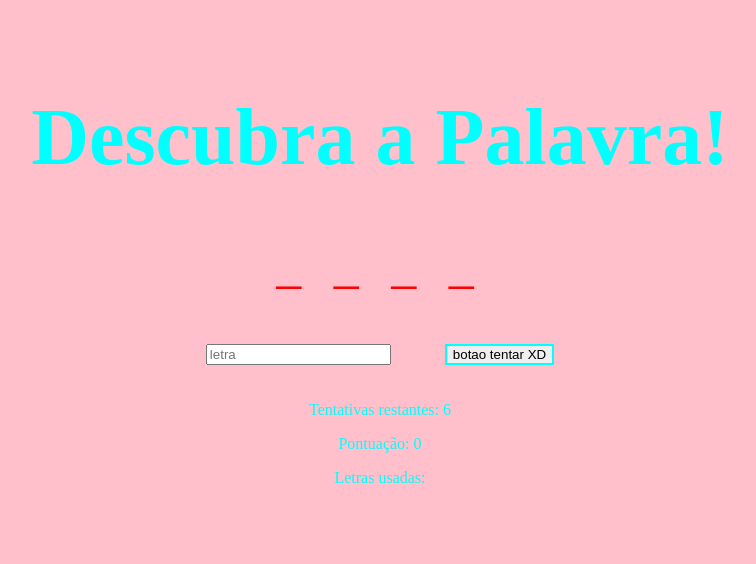
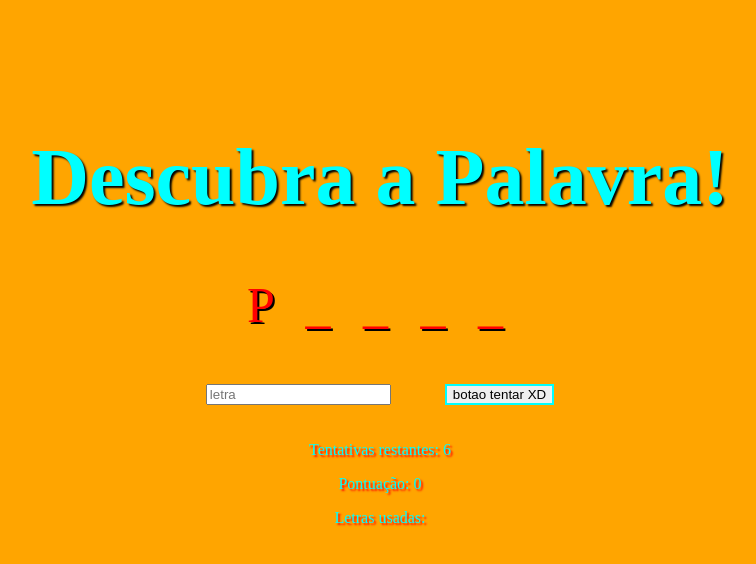
Before and after one commit to kauancamilosenai/ProjetoSA, a plain HTML site: page index.html in a window 1280 px wide. Shown: the whole page, without its empty margins (260-1016 px from the left). Drawn offline with Linux system fonts and the light colour scheme.

Commit message:
Atualizou!

```diff
--- a/CSS/style.css
+++ b/CSS/style.css
@@ -1,17 +1,19 @@
 body{
-    background-color: pink;
+    background-color: orange;
     justify-content: center;
     text-align: center;
     align-items: center;
-    padding: 30px;
+    padding: 70px;
     color: aqua;
 }
 
 h1{
+    text-shadow: 2px 2px 2px black;
     font-size: 80px;
 }
 
 .palavraSecretaCss{
+    text-shadow: 2px 2px 0 black;
     color: red;
     font-size: 50px;
     letter-spacing: 10px;
@@ -32,5 +34,6 @@ h1{
 }
 
 .informacoes{
+    text-shadow: 2px 2px 2px red;
     padding: 20px;
 }
--- a/index.html
+++ b/index.html
@@ -10,9 +10,9 @@
 <body>
     <h1 class="titulo">Descubra a Palavra!</h1>
     <main>
-        <!-- terá 1 span para cada letra -->
+        <!-- terá 1 span para cada letra com seu proprio id -->
         <section class="sectionPalavraSecreta">
-            <p id="palavraSecreta" class="palavraSecretaCss"> <span>_</span> <span>_</span> <span>_</span> <span>_</span></p>
+            <p id="palavraSecreta" class="palavraSecretaCss"> <span>P</span> <span>_</span> <span>_</span> <span>_</span> <span>_</span></p>
         </section>
 
         <section class="interacoes">
```
